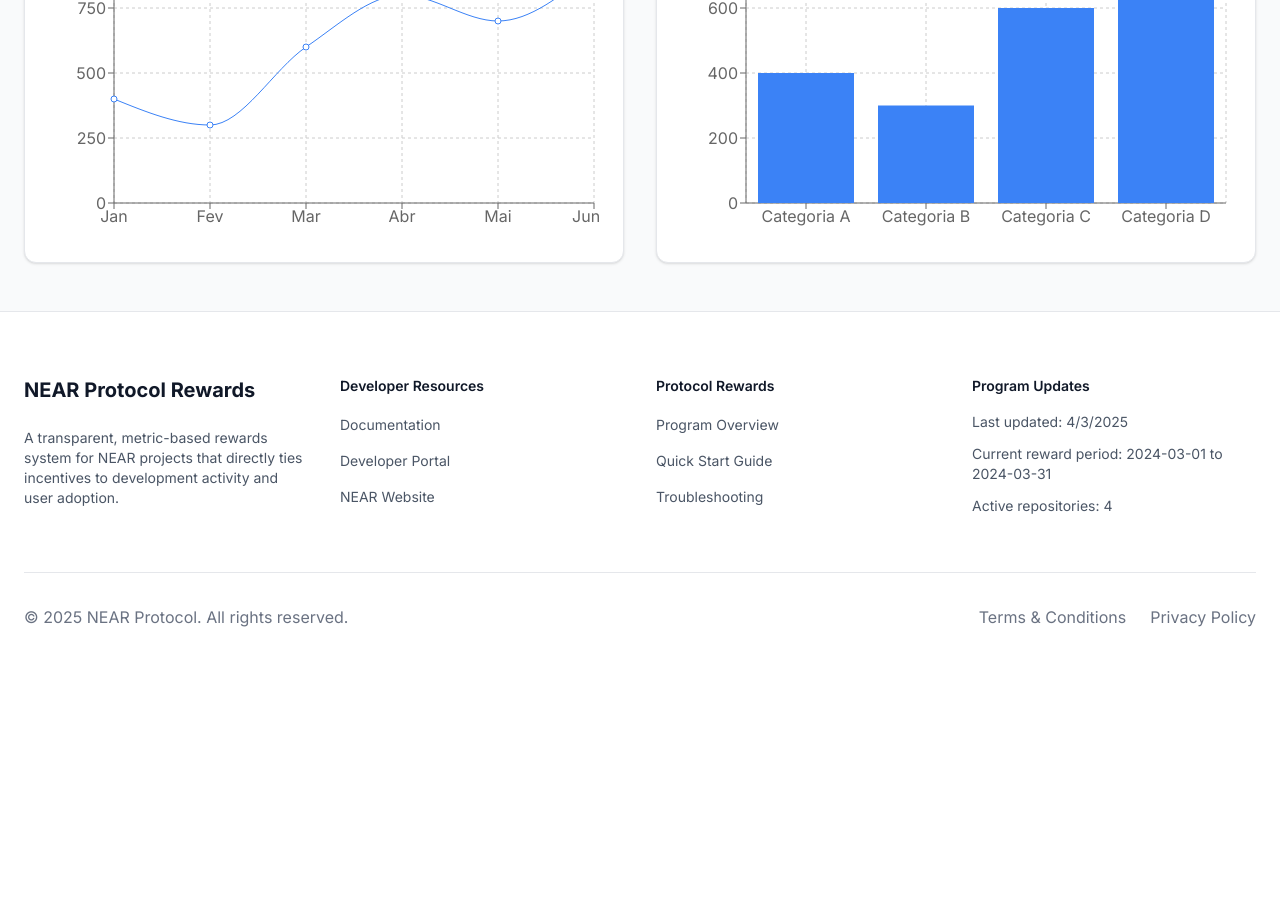
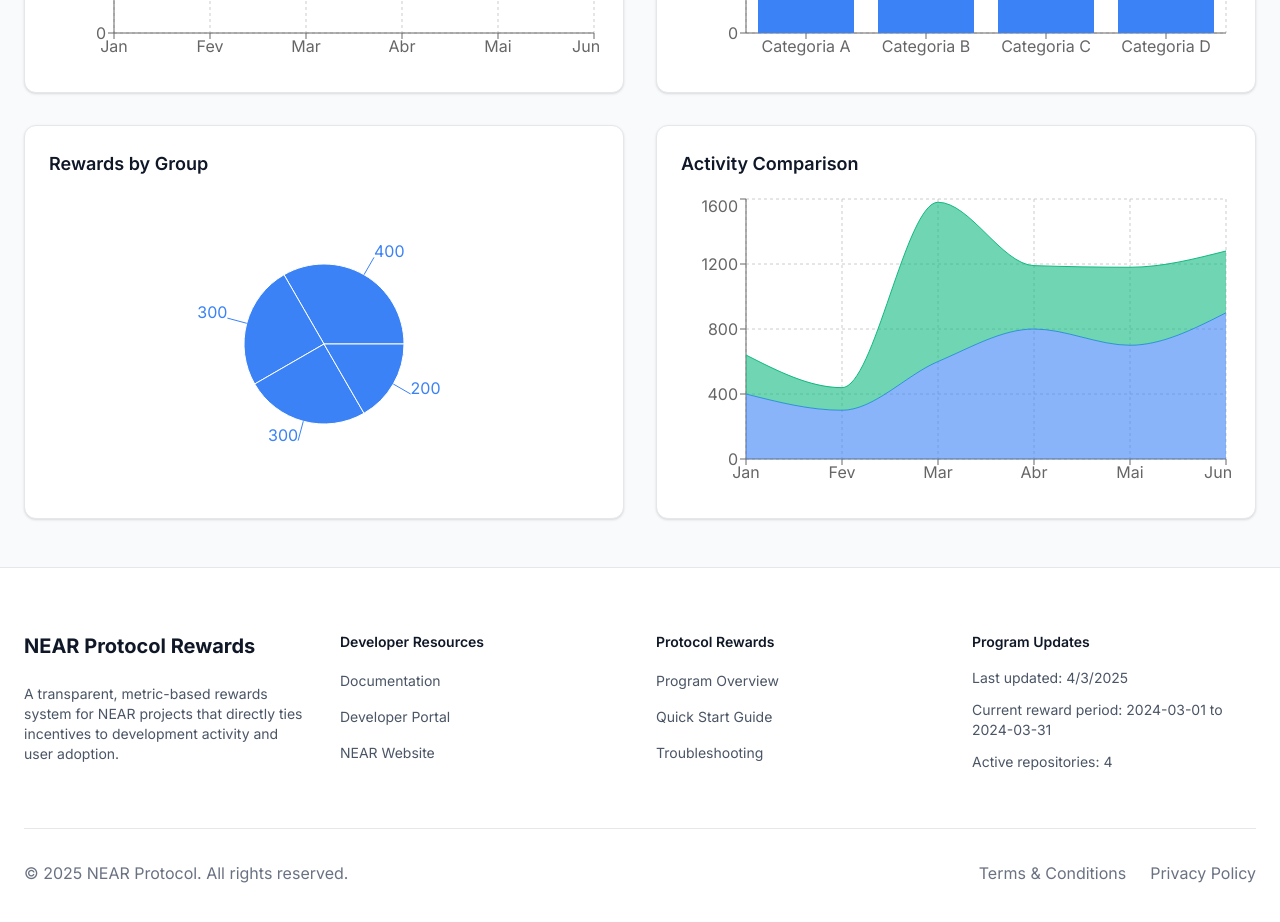
Before and after one commit to LulianoM/near-protocol-rewards-dashboard, a Next.js app: page / in a window 1280 px wide. Shown: the part 580-1502 px from the top of the page. Before the commit the page ends 1273 px from the top, so only its background shows below. Built offline with nearby package versions, Linux system fonts and the light colour scheme.

Commit message:
changes interfaces

```diff
--- a/src/app/page.tsx
+++ b/src/app/page.tsx
@@ -122,8 +122,6 @@ export default function Home() {
       />
 
       <main className="flex-grow max-w-[2000px] mx-auto px-6 py-12 w-full">
-        <ProgramInfo />
-
         {view === 'dashboard' ? (
           <DashboardStats repositories={uniqueRepositories} />
         ) : (
--- a/src/components/DashboardStats.tsx
+++ b/src/components/DashboardStats.tsx
@@ -1,7 +1,7 @@
 'use client';
 
 import React from 'react';
-import { BarChart, Bar, XAxis, YAxis, CartesianGrid, Tooltip, ResponsiveContainer, LineChart, Line } from 'recharts';
+import { BarChart, Bar, XAxis, YAxis, CartesianGrid, Tooltip, ResponsiveContainer, LineChart, Line, PieChart, Pie, AreaChart, Area } from 'recharts';
 import { Activity, Users, TrendingUp, Award } from 'lucide-react';
 
 interface Repository {
@@ -31,6 +31,22 @@ const mockBarData = [
   { name: 'Categoria B', value: 300 },
   { name: 'Categoria C', value: 600 },
   { name: 'Categoria D', value: 800 },
+];
+
+const mockPieData = [
+  { name: 'Grupo A', value: 400 },
+  { name: 'Grupo B', value: 300 },
+  { name: 'Grupo C', value: 300 },
+  { name: 'Grupo D', value: 200 },
+];
+
+const mockAreaData = [
+  { name: 'Jan', value1: 400, value2: 240 },
+  { name: 'Fev', value1: 300, value2: 139 },
+  { name: 'Mar', value1: 600, value2: 980 },
+  { name: 'Abr', value1: 800, value2: 390 },
+  { name: 'Mai', value1: 700, value2: 480 },
+  { name: 'Jun', value1: 900, value2: 380 },
 ];
 
 export function DashboardStats({ repositories }: DashboardStatsProps) {
@@ -123,6 +139,43 @@ export function DashboardStats({ repositories }: DashboardStatsProps) {
             </ResponsiveContainer>
           </div>
         </div>
+
+        <div className="bg-white p-6 rounded-xl shadow-sm border border-gray-200">
+          <h3 className="text-lg font-semibold text-gray-900 mb-4">Rewards by Group</h3>
+          <div className="h-[300px]">
+            <ResponsiveContainer width="100%" height="100%">
+              <PieChart>
+                <Pie
+                  data={mockPieData}
+                  dataKey="value"
+                  nameKey="name"
+                  cx="50%"
+                  cy="50%"
+                  outerRadius={80}
+                  fill="#3B82F6"
+                  label
+                />
+                <Tooltip />
+              </PieChart>
+            </ResponsiveContainer>
+          </div>
+        </div>
+
+        <div className="bg-white p-6 rounded-xl shadow-sm border border-gray-200">
+          <h3 className="text-lg font-semibold text-gray-900 mb-4">Activity Comparison</h3>
+          <div className="h-[300px]">
+            <ResponsiveContainer width="100%" height="100%">
+              <AreaChart data={mockAreaData}>
+                <CartesianGrid strokeDasharray="3 3" />
+                <XAxis dataKey="name" />
+                <YAxis />
+                <Tooltip />
+                <Area type="monotone" dataKey="value1" stackId="1" stroke="#3B82F6" fill="#3B82F6" />
+                <Area type="monotone" dataKey="value2" stackId="1" stroke="#10B981" fill="#10B981" />
+              </AreaChart>
+            </ResponsiveContainer>
+          </div>
+        </div>
       </div>
     </div>
   );
```
